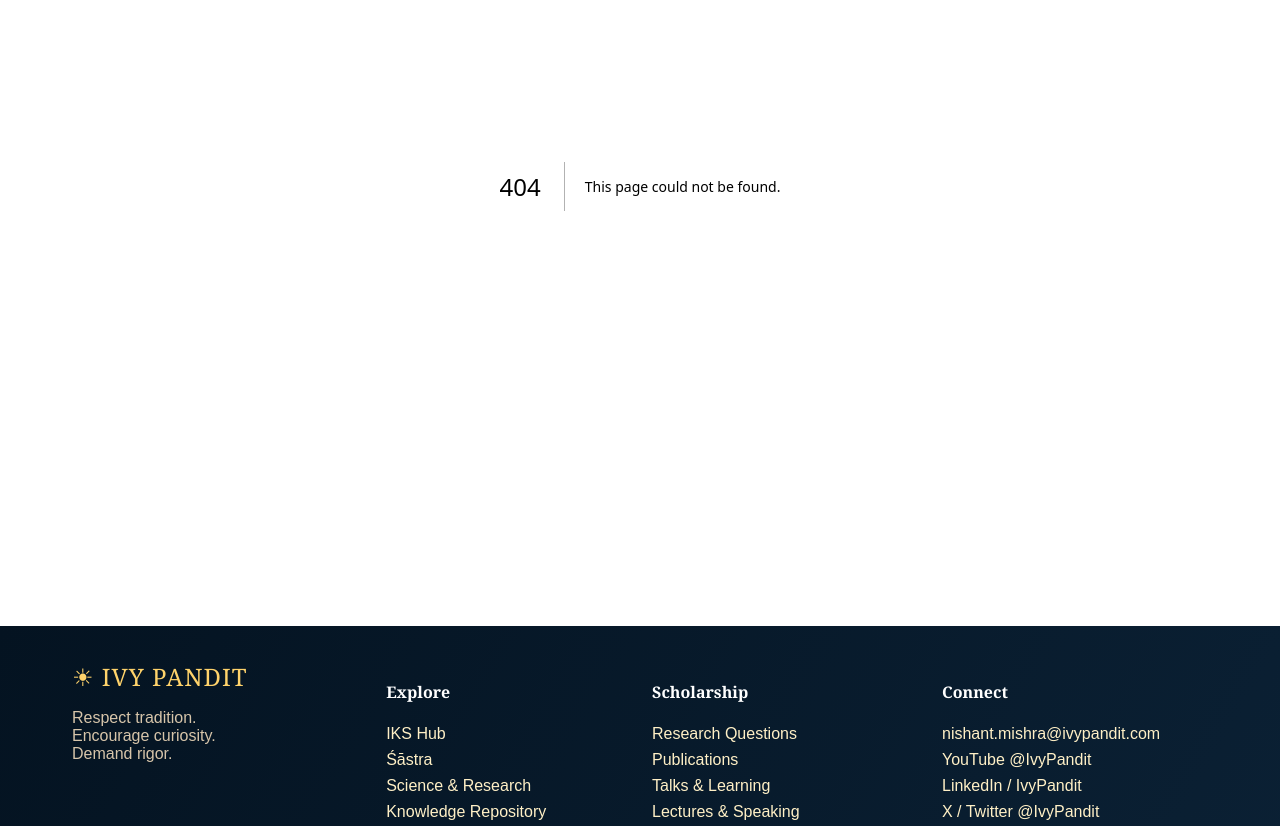
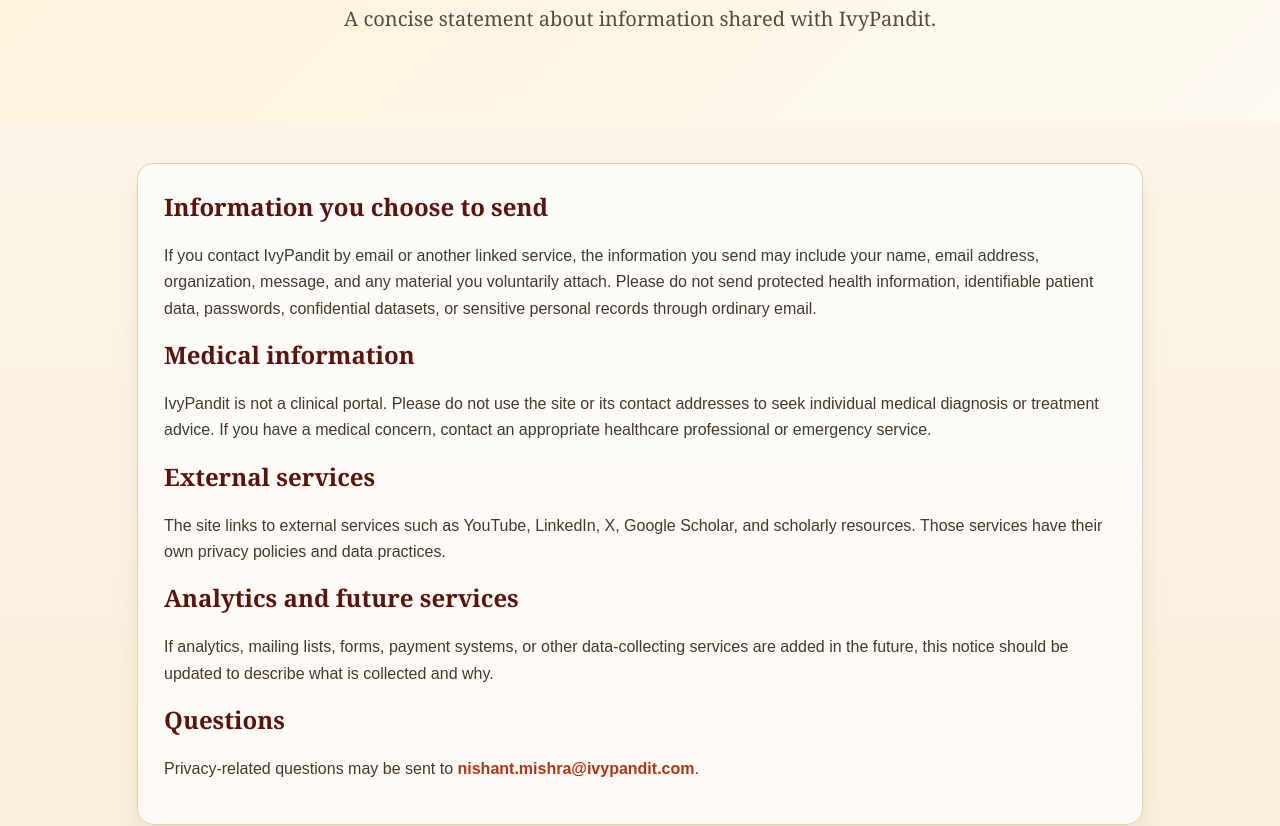
Before and after one commit to nishmishra/ivypandit-v2, a Next.js app: page /privacy in a window 1280 px wide. Before the commit this address had no page. Shown: the part 320-1146 px from the top of the page. Built offline with nearby package versions, Linux system fonts and the light colour scheme.

Commit message:
Add privacy page

```diff
--- /dev/null
+++ b/app/privacy/page.tsx
@@ -0,0 +1,17 @@
+export default function Privacy(){return <>
+  <section className="pageHero"><div className="eyebrow">Privacy</div><h1>Privacy</h1><p>A concise statement about information shared with IvyPandit.</p></section>
+  <main className="content">
+    <section className="panel">
+      <h2>Information you choose to send</h2>
+      <p>If you contact IvyPandit by email or another linked service, the information you send may include your name, email address, organization, message, and any material you voluntarily attach. Please do not send protected health information, identifiable patient data, passwords, confidential datasets, or sensitive personal records through ordinary email.</p>
+      <h2>Medical information</h2>
+      <p>IvyPandit is not a clinical portal. Please do not use the site or its contact addresses to seek individual medical diagnosis or treatment advice. If you have a medical concern, contact an appropriate healthcare professional or emergency service.</p>
+      <h2>External services</h2>
+      <p>The site links to external services such as YouTube, LinkedIn, X, Google Scholar, and scholarly resources. Those services have their own privacy policies and data practices.</p>
+      <h2>Analytics and future services</h2>
+      <p>If analytics, mailing lists, forms, payment systems, or other data-collecting services are added in the future, this notice should be updated to describe what is collected and why.</p>
+      <h2>Questions</h2>
+      <p>Privacy-related questions may be sent to <a className="textLink" href="mailto:nishant.mishra@ivypandit.com">nishant.mishra@ivypandit.com</a>.</p>
+    </section>
+  </main>
+</>}
```
